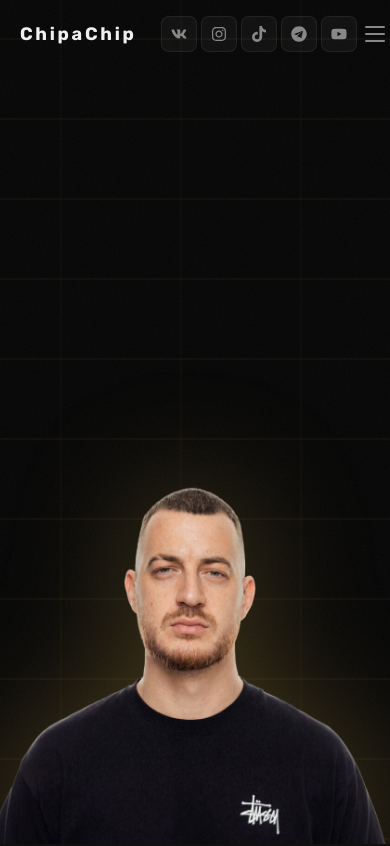
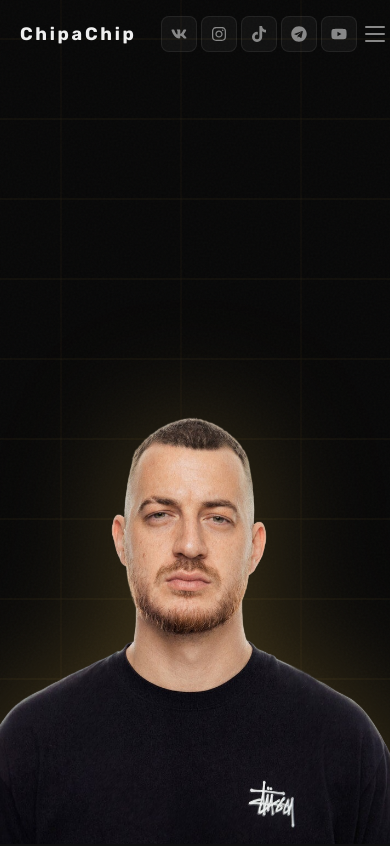
Before and after one commit to drknvpn/ChipaChipWeb, a React (Vite) app: page / in a window 390 px wide. Shown: the top 846 px of the page. Built offline with nearby package versions, Linux system fonts and the light colour scheme.

Commit message:
Update Hero.css

```diff
--- a/src/components/Hero.css
+++ b/src/components/Hero.css
@@ -52,6 +52,7 @@
 
 .hero-silhouette {
   position: relative;
+  width: fit-content;
   height: 85vh;
   max-height: 720px;
   margin-bottom: -8%;
@@ -104,7 +105,7 @@
 
 @media (max-width: 768px) {
   .hero-silhouette {
-    height: 55vh;
+    height: 65vh;
     opacity: 1;
   }
 
```
